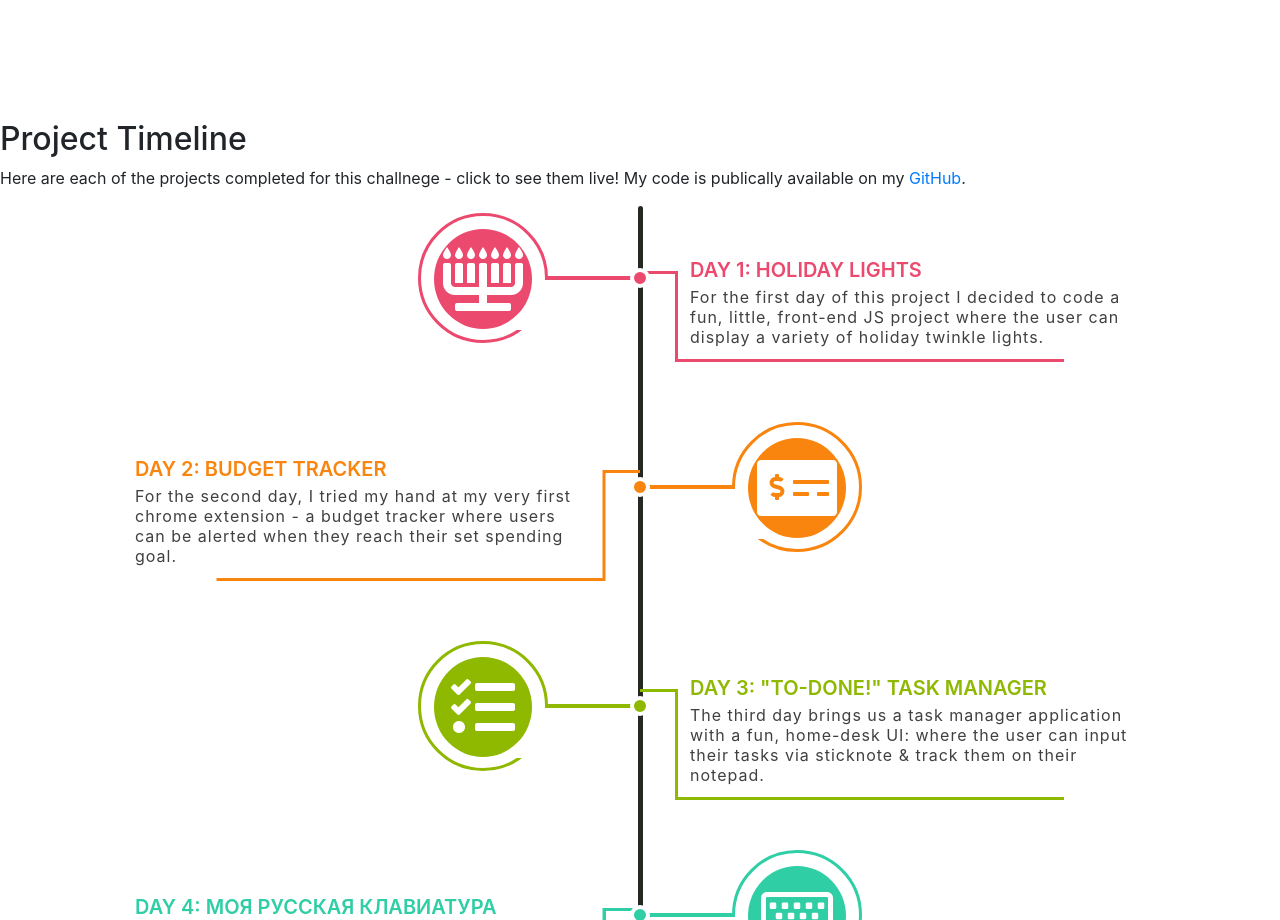
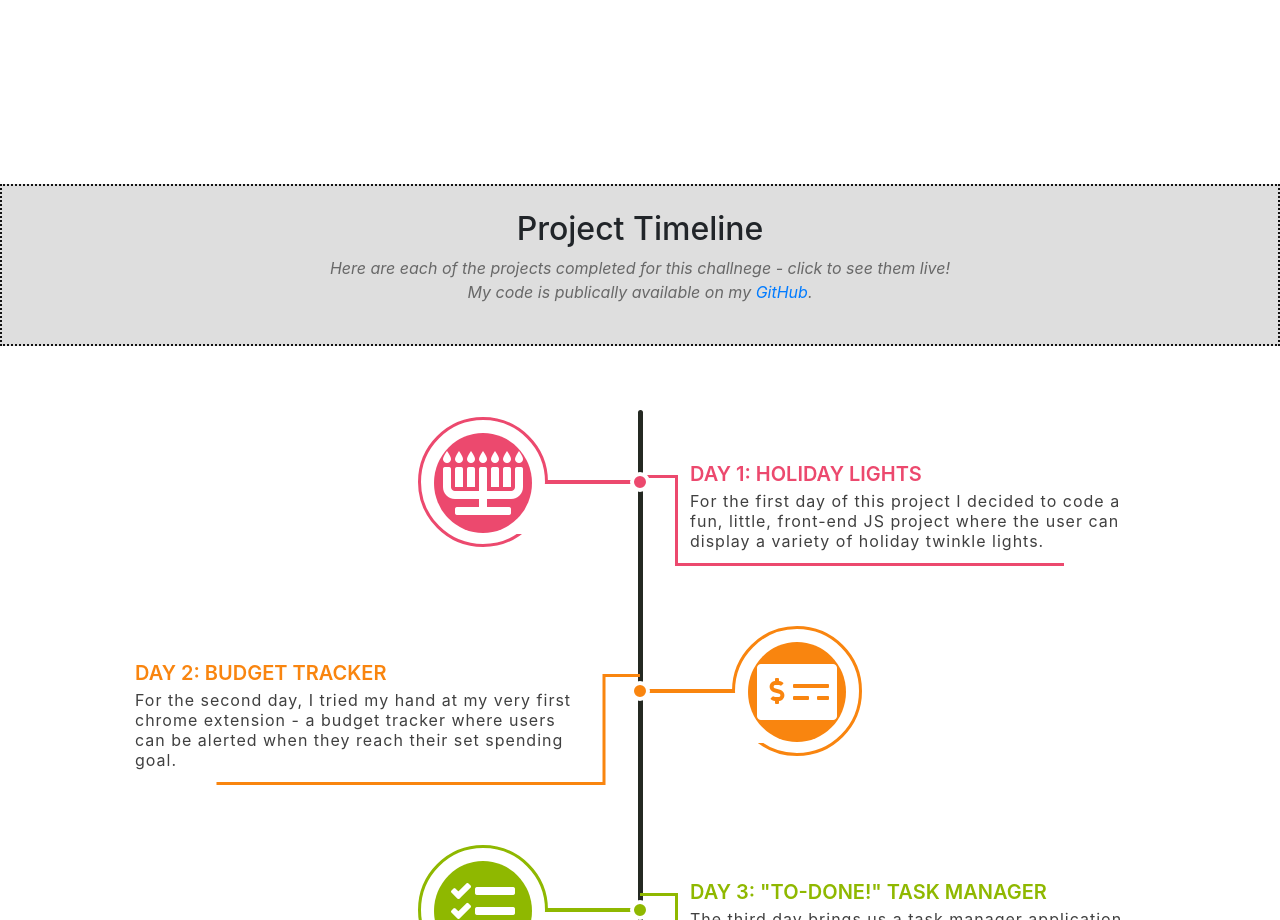
Before and after one commit to srsexton94/sevendays-portfolio, a website built with webpack: page index.html in a window 1280 px wide. Shown: the part 2280-3200 px from the top of the page. Built offline with nearby package versions, Linux system fonts and the light colour scheme; files whose address does not match are found by name.

Commit message:
Add header and more styling to Project Details sec

```diff
--- a/assets/styles/index.scss
+++ b/assets/styles/index.scss
@@ -45,12 +45,6 @@
   }
 }
 
-// Project Details Section
-#details {
-  background-color: white;
-  // height: 100vh;
-}
-
 // Contact Form
 #contact {
   background-color: white;
@@ -88,6 +82,27 @@
   height: 100vh;
 }
 
+// Project Details Section
+#details {
+  background-color: white;
+  padding-bottom: 10vh;
+
+  .header {
+    background-color: #dedede;
+    border: 2px dotted #121212;
+    padding: 3vh;
+    margin-top: 8vh;
+    margin-bottom: 8vh;
+    text-align: center;
+
+    p {
+      color: #686868;
+      font-style: italic;
+    }
+  }
+}
+
+// Timeline bootstrap snippet from https://bootsnipp.com/snippets/Q0ppE
 a{text-decoration:none}
 h4{text-align:center;margin:30px 0;color:#444}
 .main-timeline{position:relative}
--- a/index.html
+++ b/index.html
@@ -150,7 +150,7 @@
         <div class="header">
           <h2>Project Timeline</h2>
           <p>Here are each of the projects completed for this challnege - click
-            to see them live!  My code is publically available on my
+            to see them live! <br> My code is publically available on my
             <a href="https://github.com/srsexton94">GitHub</a>.</p>
         </div>
         <div class="container">
```
